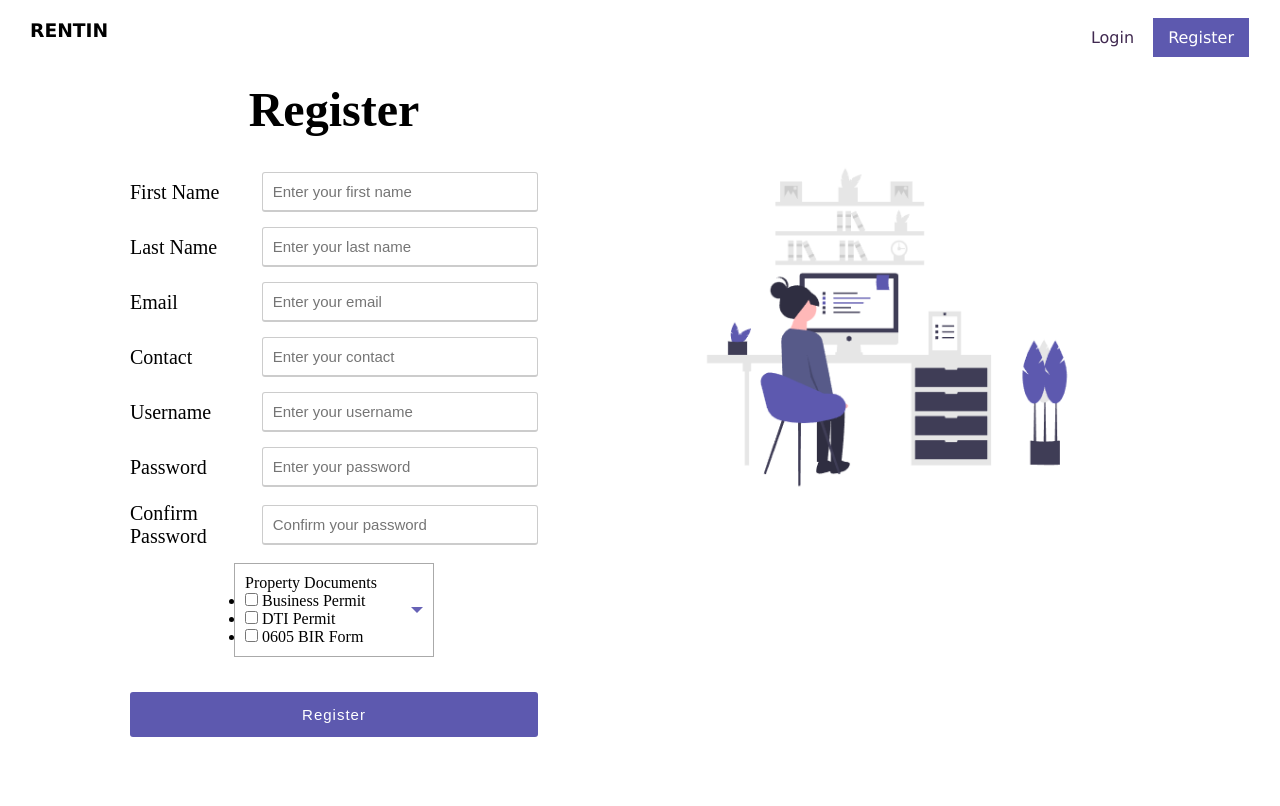
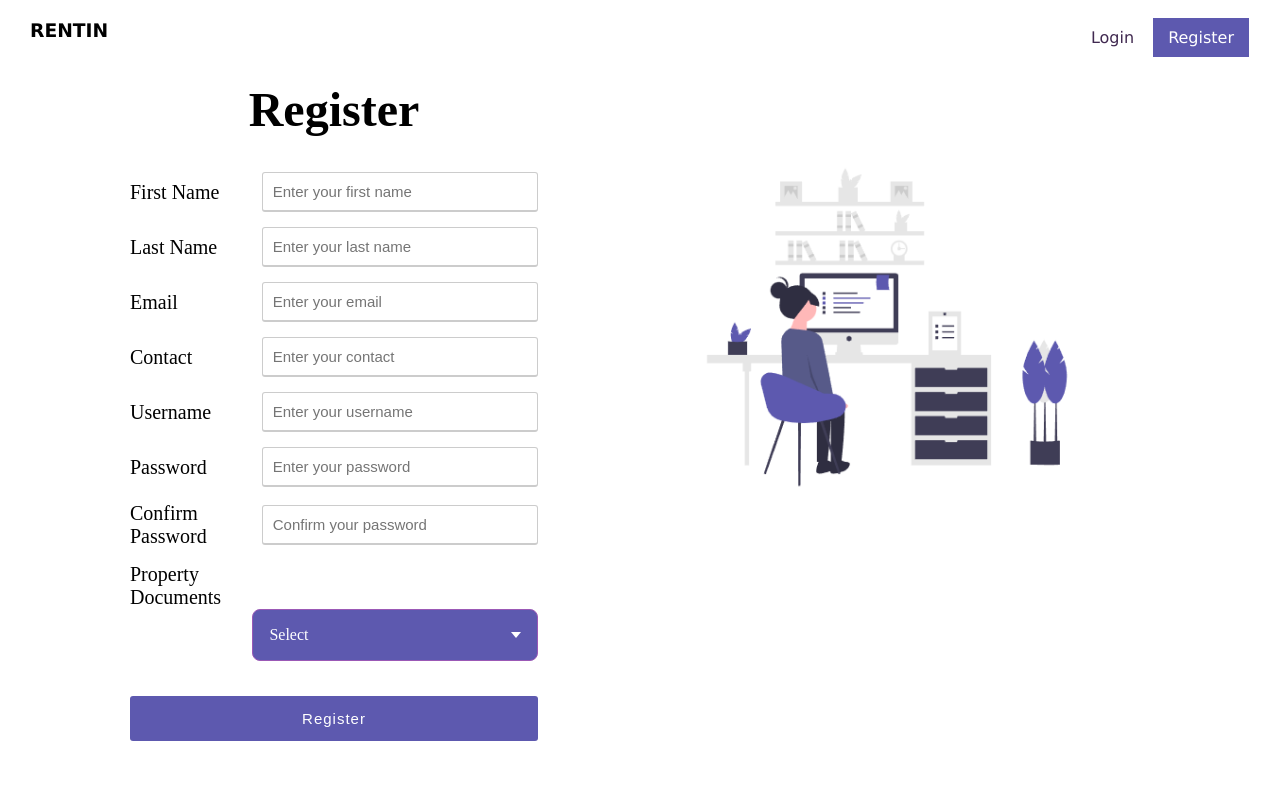
Before and after one commit to chanie55/RentPortal, a PHP site: page /registerOwner.php in a window 1280 px wide. Before the commit the page ends 737 px from the top, so only its background shows below. Run offline with PHP 8.4, Linux system fonts and the light colour scheme.

Commit message:
dropdown

```diff
--- a/css/registerOwner.css
+++ b/css/registerOwner.css
@@ -178,27 +178,99 @@ a {
     float: right;
     margin-top: 30px;
 }
-.checkbox-dropdown{
+
+body{
+    flex-wrap: wrap;
+}
+
+.dropdown{
+    min-width: 15em;
+    position: relative;
+    margin-left: 30%;
+
+}
+
+.dropdown *{
+    box-sizing: border-box;
+}
+
+.select{
+    background: #5D59AF;
+    color: #fff;
+    display: flex;
+    justify-content: space-between;
+    align-items: center;
+    border: 1px #9b59b6 solid;
+    border-radius: 0.5em;
+    padding: 1em;
+    cursor: pointer;
+    transition: background 0.3s;
+}
+
+.select-cliked{
+    border: 2px #9b59b6 solid;
+    box-shadow: 0 0 0.8em #9b59b6;
+}
+
+.select:hover{
+    background: #9b59b6;
+}
+
+.caret{
+    width: 0;
+    height: 0;
+    border-left: 5px solid transparent;
+    border-right: 5px solid transparent;
+    border-top: 6px solid #fff;
+    transition: 0.3s;
+}
+
+.caret-rotate{
+    transform: rotate(180deg);
+}
+
+.menu{
+    list-style: none;
+    padding: 0.2em 0.5em;
+    background: #75528d;
+    border: 1px #7e2f6a solid;
+    border-radius: 0.5em;
+    color: #9fa5b5;
+    position: absolute;
+    top: 3em;
+    left: 50%;
+    width: 100%;
+    transform: translateX(-50%);
+    opacity: 0;
+    display: none;
+    transition: 0.2s;
+    z-index: 1;
+}
+
+.menu li{
+    padding: 0.7em 0.5em;
+    margin: 0.3em 0;
+    border-radius: 0.5em;
+    cursor: pointer;
+    color: #fff;
+}
+
+.menu li:hover{
+    background: #75528d;
+}
+
+.active{
+    background: #75528d;
+}
+
+.menu-open{
+    display: block;
+    opacity: 1;
+}
+
+.span{
     width: 200px;
-    border: 1px solid #aaa;
-    padding: 10px;
-    position: relative;
-    margin: 0 auto;
-    user-select: none;
+    margin-right: 0px;
+    font-size: 20px;
+    flex-wrap: wrap;
 }
-.checkbox-dropdown:after{
-    content: '';
-    height: 0;
-    position: absolute;
-    width: 0;
-    border: 6px solid transparent;
-    border-top-color: #6762b6;
-    top: 50%;
-    right: 10px;
-    margin-top: -3px;
-}
-.checkbox-dropdown.is-active:after{
-    border-bottom-color: #000;
-    border-top-color: aliceblue;
-    margin-top: -9px;
-}
--- /dev/null
+++ b/js/registerOwner.js
@@ -0,0 +1,28 @@
+const dropdowns = document.querySelectorAll('.dropdown');
+
+dropdowns.forEach(dropdown => {
+    const select = dropdown.querySelector('.select');
+    const caret = dropdown.querySelector('.caret');
+    const menu = dropdown.querySelector('.menu');
+    const options = dropdown.querySelectorAll('.menu li');
+    const selected = dropdown.querySelector('.selected');
+
+    select.addEventListener('click', () => {
+        select.classList.toggle('select-cliked');
+        caret.classList.toggle('caret-rotate');
+        menu.classList.toggle('menu-open');
+    });
+
+    options.forEach(option => {
+        option.addEventListener('click', () => {
+            selected.innerText = option.innerText;
+            select.classList.remove('select-cliked');
+            caret.classList.remove('caret-rotate');
+            menu.classList.remove('menu-open');
+            options.forEach(option => {
+                option.classList.remove('active');
+            });
+            option.classList.add('active');
+        });
+    });
+});
--- a/registerOwner.php
+++ b/registerOwner.php
@@ -57,21 +57,16 @@
                             <input type="password" class="input" placeholder="Confirm your password" required>
                         </div>
 
-                        <div class="checkbox-dropdown">
-                            Property Documents
-                            <ul class="checkbox-dropdown-list">
-                                <li>
-                                    <label>
-                                        <input type="checkbox" value="permit" name="permit"/> Business Permit </label>
-                                </li>
-                                <li>
-                                    <label>
-                                        <input type="checkbox" value="DTI" name="DTI"/> DTI Permit </label>
-                                </li>
-                                <li>
-                                    <label>
-                                        <input type="checkbox" value="BIR" name="BIR"/> 0605 BIR Form  </label>
-                                </li>
+                        <span class="span"> Property <br> Documents </span>
+                        <div class="dropdown">
+                            <div class="select">
+                                <span class="selected"> Select </span>
+                                <div class="caret"></div>
+                            </div>
+                            <ul class="menu">
+                                <li class="active"> Business Permit </li>
+                                <li> DTI Permit </li>
+                                <li> 065 </li>
                             </ul>
                         </div>
 
@@ -86,5 +81,7 @@
       </form>
     </div>
   </div>
+  <script src="js/registerOwner.js"></script>
+
     </body>
 </html>
```
